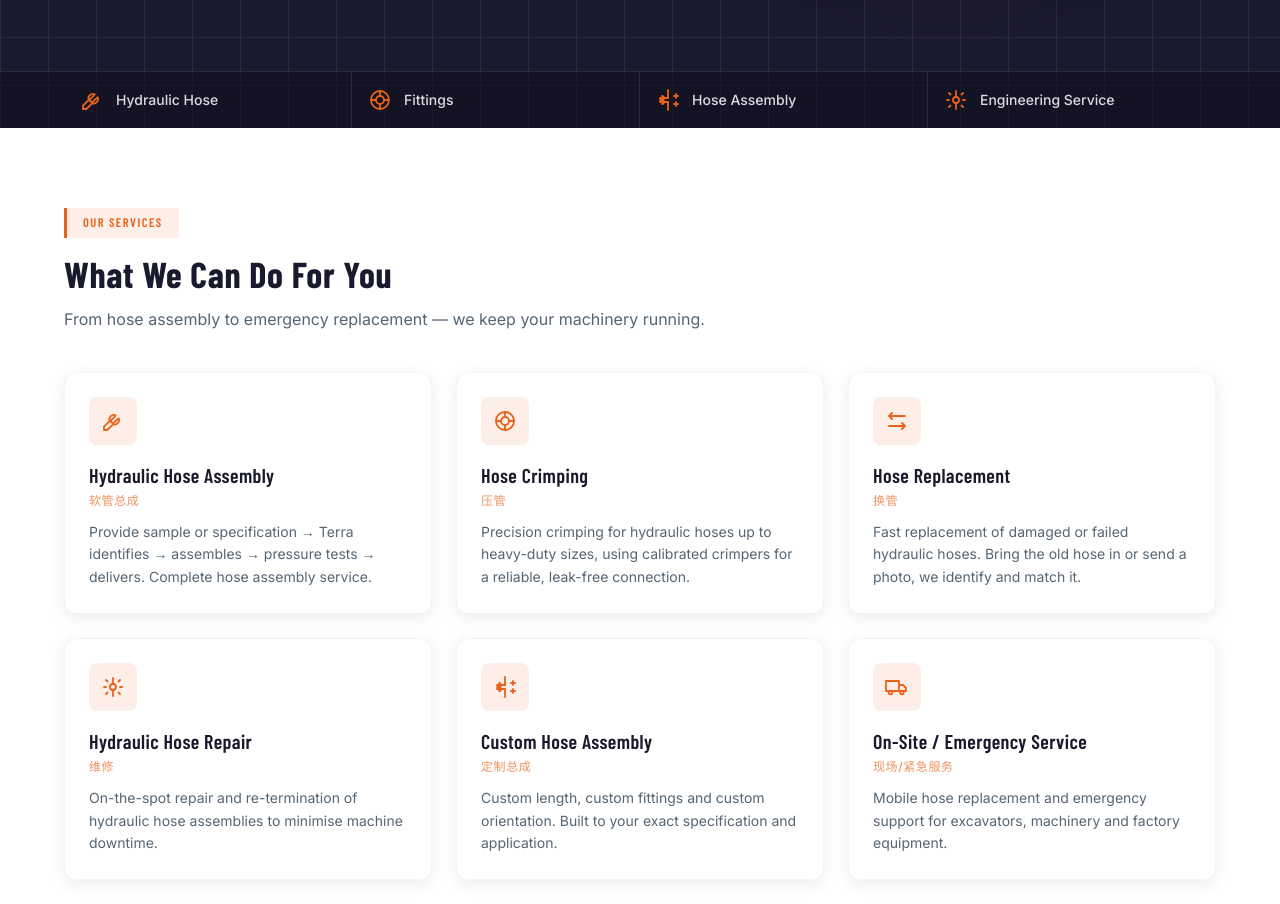
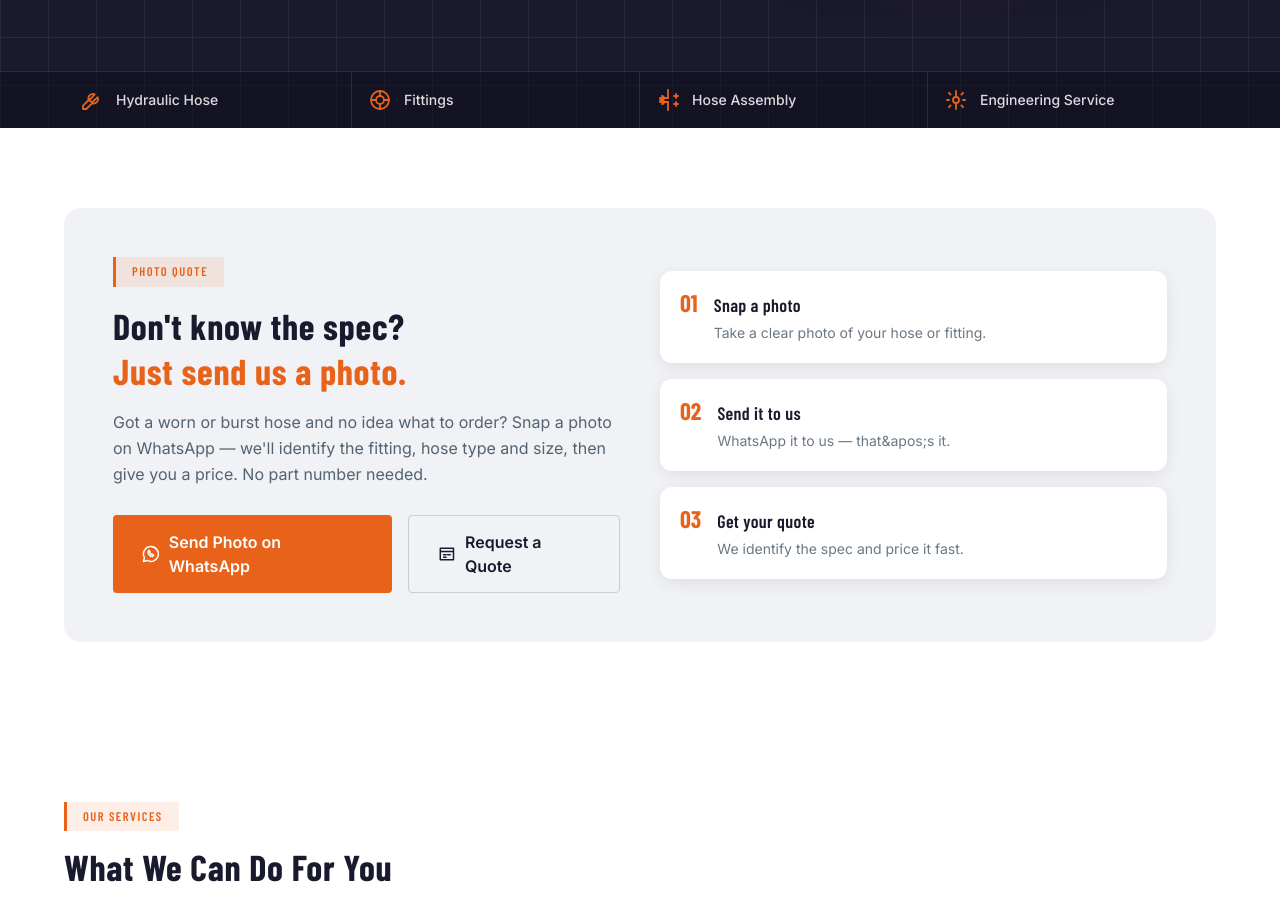
Before and after one commit to Calvinneyc/Terrahose, a Next.js app: page / in a window 1280 px wide. Shown: the part 600-1504 px from the top of the page. Built offline with nearby package versions, Linux system fonts and the light colour scheme.

Commit message:
SEO infrastructure: robots.txt, sitemap, canonical, JSON-LD, og-image + Photo Quote section

```diff
--- a/app/layout.tsx
+++ b/app/layout.tsx
@@ -5,6 +5,7 @@ import { Header } from "@/components/Header";
 import { Footer } from "@/components/Footer";
 import { MobileCTA } from "@/components/MobileCTA";
 import { site } from "@/lib/site";
+import OrganizationJsonLd from "@/components/OrganizationJsonLd";
 
 const barlow = Barlow_Condensed({
   variable: "--font-barlow",
@@ -18,7 +19,7 @@ const inter = Inter({
 });
 
 export const metadata: Metadata = {
-  metadataBase: new URL("https://terrahose.com"),
+  metadataBase: new URL("https://www.terrahose.com"),
   title: {
     default: "Hydraulic Hose Assembly Malaysia | Terra Hose & Hydraulic Engineering",
     template: "%s | Terra Hose",
@@ -32,13 +33,30 @@ export const metadata: Metadata = {
     "hydraulic hose replacement",
     "jis hydraulic fittings",
   ],
+  alternates: {
+    canonical: "/",
+  },
   openGraph: {
     type: "website",
     locale: "en_MY",
-    url: "https://terrahose.com",
+    url: "https://www.terrahose.com",
     siteName: site.name,
     title: "Hydraulic Hose Assembly Malaysia | Terra Hose",
     description: site.description,
+    images: [
+      {
+        url: "/og-image.jpg",
+        width: 1200,
+        height: 630,
+        alt: "Terra Hose & Hydraulic Engineering — Hydraulic Hose Assembly Malaysia",
+      },
+    ],
+  },
+  twitter: {
+    card: "summary_large_image",
+    title: "Hydraulic Hose Assembly Malaysia | Terra Hose",
+    description: site.description,
+    images: ["/og-image.jpg"],
   },
   robots: {
     index: true,
@@ -53,6 +71,7 @@ export default function RootLayout({ children }: LayoutProps<"/">) {
       className={`${barlow.variable} ${inter.variable} h-full antialiased`}
     >
       <body className="min-h-full flex flex-col pb-14 lg:pb-0">
+        <OrganizationJsonLd />
         <Header />
         <main className="flex-1">{children}</main>
         <Footer />
--- a/app/page.tsx
+++ b/app/page.tsx
@@ -34,10 +34,87 @@ const technicalTopics = [
   { title: "Crimping Guide", href: "/technical/crimping-guide", desc: "Crimp diameter, tolerance, COL, skiving & QC." },
 ];
 
+// SEO: descriptive product image alt text (image search + accessibility)
+const productAlts = [
+  "Hydraulic Hose Assembly — SAE 100 R1/R2 crimped hose, Malaysia",
+  "Hydraulic Hose Fittings — JIC / ORFS / BSP adapters",
+  "Ferrules for Hydraulic Hose Crimping",
+  "Hydraulic Hose Adapters — Steel fittings Johor",
+  "O-Rings and Seals for Hydraulic Systems",
+  "Custom Hydraulic Hose Assembly — Crimping service",
+  "High Pressure Hydraulic Hose — EN 856 4SP / 4SH",
+  "Hydraulic Hose Replacement & Repair parts",
+  "Hydraulic Hose Accessories & Connectors",
+];
+
 export default function Home() {
   return (
     <>
       <Hero />
+
+      {/* PHOTO QUOTE — 拍照报价（核心差异化卖点） */}
+      <section className="py-20">
+        <div className="container-x">
+          <div className="rounded-2xl border border-gray-100 bg-[#f0f2f5] p-8 md:p-12">
+            <div className="grid gap-10 lg:grid-cols-2 lg:items-center">
+              {/* Left */}
+              <div>
+                <span className="tag-chip mb-4">Photo Quote</span>
+                <h2 className="font-display text-3xl md:text-4xl font-bold text-primary leading-tight">
+                  Don&apos;t know the spec?
+                  <br />
+                  <span className="text-accent">Just send us a photo.</span>
+                </h2>
+                <p className="mt-4 max-w-lg text-steel/80 leading-relaxed">
+                  Got a worn or burst hose and no idea what to order? Snap a photo
+                  on WhatsApp — we&apos;ll identify the fitting, hose type and size,
+                  then give you a price. No part number needed.
+                </p>
+                <div className="mt-7 flex flex-col sm:flex-row gap-4">
+                  <a
+                    href={waDefault}
+                    target="_blank"
+                    rel="noopener noreferrer"
+                    className="flex items-center justify-center gap-2 rounded bg-accent px-7 py-3.5 font-semibold text-white hover:bg-accent-dark transition-colors"
+                  >
+                    <Icon name="whatsapp" className="w-5 h-5" />
+                    Send Photo on WhatsApp
+                  </a>
+                  <Link
+                    href="/request-quote"
+                    className="flex items-center justify-center gap-2 rounded border border-steel/20 px-7 py-3.5 font-semibold text-primary hover:bg-white transition-colors"
+                  >
+                    <Icon name="quote" className="w-5 h-5" />
+                    Request a Quote
+                  </Link>
+                </div>
+              </div>
+
+              {/* Right: 3 steps */}
+              <div className="grid gap-4">
+                {[
+                  { n: "01", t: "Snap a photo", d: "Take a clear photo of your hose or fitting." },
+                  { n: "02", t: "Send it to us", d: "WhatsApp it to us — that&apos;s it." },
+                  { n: "03", t: "Get your quote", d: "We identify the spec and price it fast." },
+                ].map((s) => (
+                  <div
+                    key={s.n}
+                    className="flex items-start gap-4 rounded-xl bg-white p-5 shadow-card"
+                  >
+                    <span className="font-display text-2xl font-bold text-accent leading-none">
+                      {s.n}
+                    </span>
+                    <div>
+                      <h3 className="font-display text-lg font-semibold text-primary">{s.t}</h3>
+                      <p className="mt-1 text-sm text-steel/70">{s.d}</p>
+                    </div>
+                  </div>
+                ))}
+              </div>
+            </div>
+          </div>
+        </div>
+      </section>
 
       {/* CORE SERVICES */}
       <section className="py-20">
@@ -217,7 +294,7 @@ export default function Home() {
                 <div className="relative aspect-[3/4]">
                   <Image
                     src={`/images/product-${i + 1}.jpg`}
-                    alt={`Hydraulic product ${i + 1}`}
+                    alt={productAlts[i]}
                     fill
                     sizes="(max-width: 640px) 50vw, (max-width: 1024px) 33vw, 25vw"
                     className="object-cover group-hover:scale-105 transition-transform duration-300"
--- /dev/null
+++ b/components/OrganizationJsonLd.tsx
@@ -0,0 +1,45 @@
+export default function OrganizationJsonLd() {
+  const data = {
+    "@context": "https://schema.org",
+    "@type": "LocalBusiness",
+    "@id": "https://www.terrahose.com/#organization",
+    name: "Terra Hose & Hydraulic Engineering",
+    description:
+      "Professional hydraulic hose assembly and hydraulic fittings engineering in Johor, Malaysia. Custom hose assembly, crimping, replacement and on-site service.",
+    url: "https://www.terrahose.com",
+    logo: "https://www.terrahose.com/logo.jpg",
+    image: "https://www.terrahose.com/logo.jpg",
+    telephone: "+60-16-772-8500",
+    email: "sales@terrahose.com",
+    priceRange: "$$",
+    address: {
+      "@type": "PostalAddress",
+      streetAddress: "190-5, Jalan Saleng 10",
+      addressLocality: "Kulai",
+      addressRegion: "Johor",
+      postalCode: "81400",
+      addressCountry: "MY",
+    },
+    geo: {
+      "@type": "GeoCoordinates",
+      latitude: 1.6654,
+      longitude: 103.6034,
+    },
+    areaServed: "Malaysia",
+    openingHoursSpecification: [
+      {
+        "@type": "OpeningHoursSpecification",
+        dayOfWeek: ["Monday", "Tuesday", "Wednesday", "Thursday", "Friday", "Saturday"],
+        opens: "08:30",
+        closes: "18:00",
+      },
+    ],
+  };
+
+  return (
+    <script
+      type="application/ld+json"
+      dangerouslySetInnerHTML={{ __html: JSON.stringify(data) }}
+    />
+  );
+}
```
Also changed, not shown: public/og-image.jpg (added), public/robots.txt (added), 1 other file (tests, documents, lock files or other folders).
